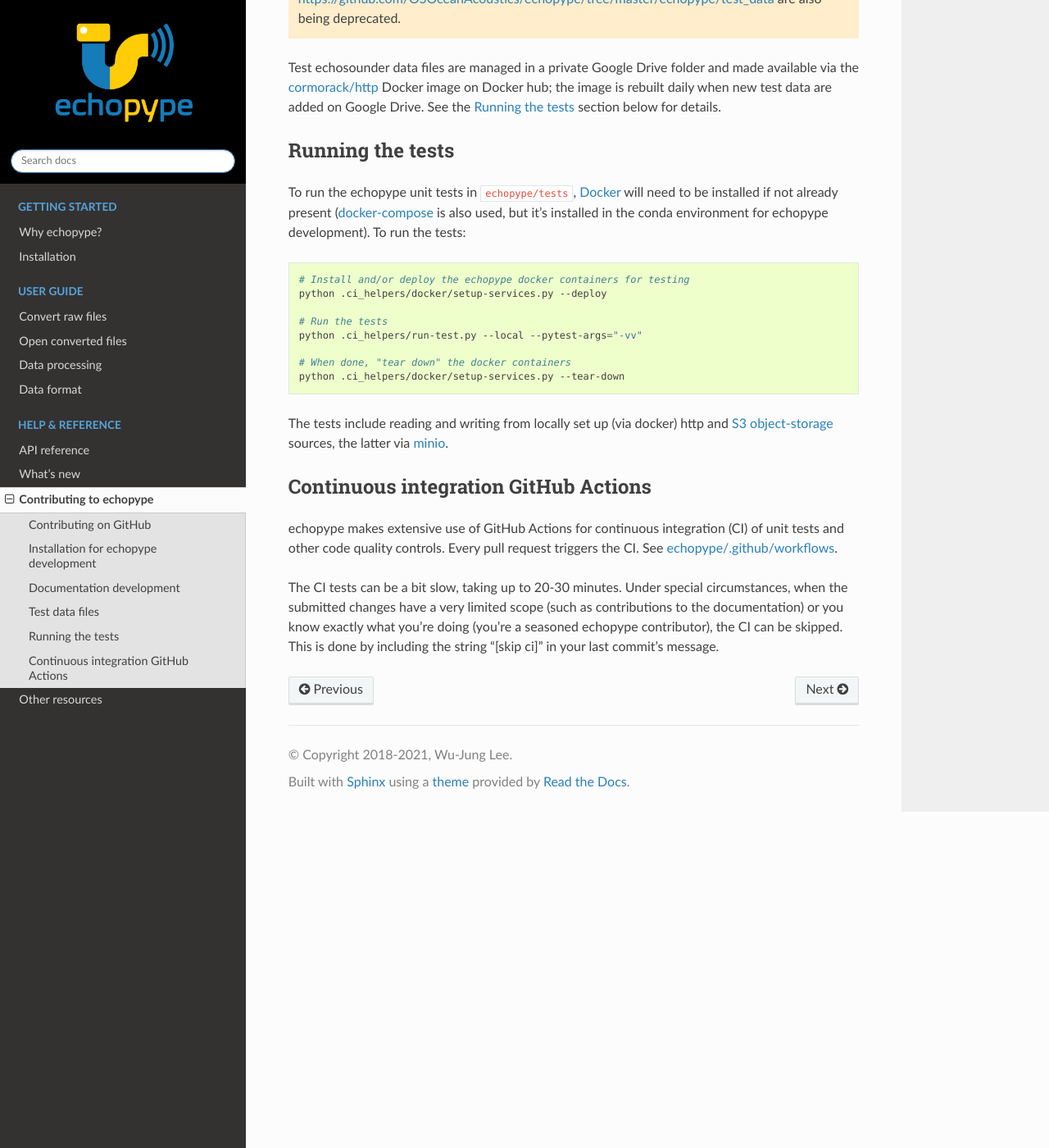
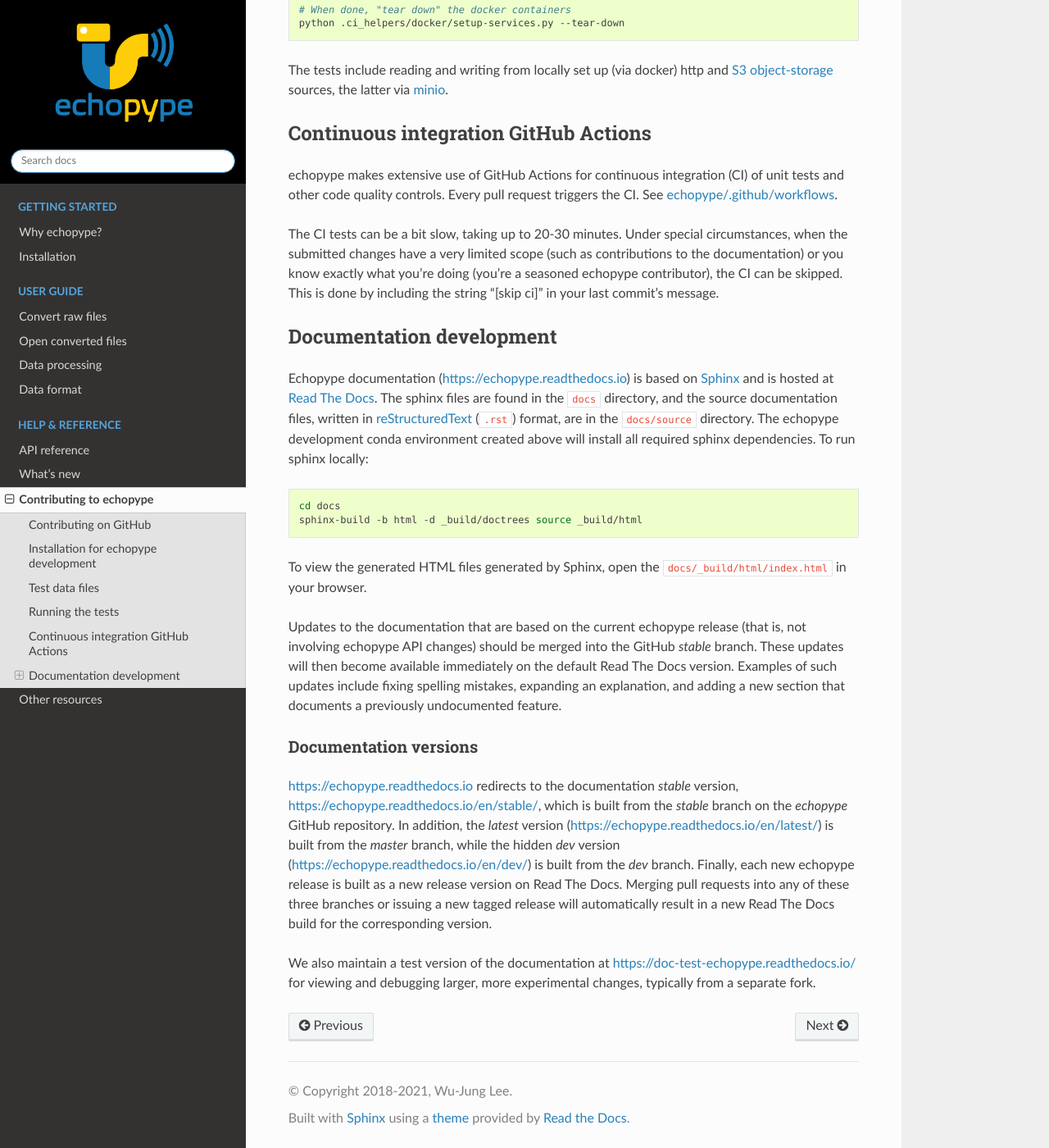
Before and after one commit to OSOceanAcoustics/echopype, a Sphinx documentation site: the page built from docs/source/contributing.rst, in a window 1280 px wide and 1400 px high, scrolled down 1709 px. Shown: the whole window at 82% size. Built offline with Sphinx 7.4.7 and the Read the Docs theme 2.0.0, drawn with Linux system fonts in a browser that asks for light colours; some of the changed text lies outside the part shown.

Commit message:
docs: RTD versions; stable branch; section reorg

```diff
--- a/docs/source/contributing.rst
+++ b/docs/source/contributing.rst
@@ -2,6 +2,7 @@ Contributing to echopype
 ========================
 
 We welcome your contributions, large or small!
+
 
 Contributing on GitHub
 ----------------------
@@ -51,29 +52,6 @@ Create a `conda <https://docs.conda.io>`_ environment for echopype development
     pip install -e .
 
 See the :doc:`installation` page to simply install the latest echopype release from conda or PyPI.
-
-Documentation development
---------------------------
-
-Echopype documentation (`<https://echopype.readthedocs.io>`_) is based on
-`Sphinx <https://www.sphinx-doc.org>`_ and is hosted at
-`Read the Docs <https://readthedocs.org>`_. The sphinx files are found
-in the ``docs`` directory, and the source documentation files, written in
-`reStructuredText <https://www.sphinx-doc.org/en/master/usage/restructuredtext/index.html>`_
-(``.rst``) format, are in the ``docs/source`` directory. The echopype development
-conda environment created above will install all required sphinx dependencies.
-To run sphinx locally:
-
-.. code-block:: bash
-
-    cd docs
-    sphinx-build -b html -d _build/doctrees source _build/html
-
-To view the generated HTML files generated by Sphinx, open the
-``docs/_build/html/index.html`` in your browser.
-
-We also maintain a test version of the documentation at https://doc-test-echopype.readthedocs.io/
-for viewing and debugging larger changes.
 
 
 Test data files
@@ -131,3 +109,45 @@ very limited scope (such as contributions to the documentation)
 or you know exactly what you're doing
 (you're a seasoned echopype contributor), the CI can be skipped.
 This is done by including the string "[skip ci]" in your last commit's message.
+
+
+Documentation development
+-------------------------
+
+Echopype documentation (`<https://echopype.readthedocs.io>`_) is based on
+`Sphinx <https://www.sphinx-doc.org>`_ and is hosted at
+`Read The Docs <https://readthedocs.org>`_. The sphinx files are found
+in the ``docs`` directory, and the source documentation files, written in
+`reStructuredText <https://www.sphinx-doc.org/en/master/usage/restructuredtext/index.html>`_
+(``.rst``) format, are in the ``docs/source`` directory. The echopype development
+conda environment created above will install all required sphinx dependencies.
+To run sphinx locally:
+
+.. code-block:: bash
+
+    cd docs
+    sphinx-build -b html -d _build/doctrees source _build/html
+
+To view the generated HTML files generated by Sphinx, open the
+``docs/_build/html/index.html`` in your browser.
+
+Updates to the documentation that are based on the current echopype release (that is,
+not involving echopype API changes) should be merged into the GitHub `stable` branch.
+These updates will then become available immediately on the default Read The Docs version.
+Examples of such updates include fixing spelling mistakes, expanding an explanation, and adding a new section that documents a previously undocumented feature.
+
+Documentation versions
+~~~~~~~~~~~~~~~~~~~~~~
+
+`<https://echopype.readthedocs.io>`_ redirects to the documentation `stable` version,
+`<https://echopype.readthedocs.io/en/stable/>`_, which is built from the `stable` branch
+on the `echopype` GitHub repository. In addition, the `latest` version
+(`<https://echopype.readthedocs.io/en/latest/>`_) is built from the `master` branch,
+while the hidden `dev` version (`<https://echopype.readthedocs.io/en/dev/>`_) is built
+from the `dev` branch. Finally, each new echopype release is built as a new release version
+on Read The Docs. Merging pull requests into any of these three branches or issuing a
+new tagged release will automatically result in a new Read The Docs build for the
+corresponding version.
+
+We also maintain a test version of the documentation at `<https://doc-test-echopype.readthedocs.io/>`_
+for viewing and debugging larger, more experimental changes, typically from a separate fork.
```
